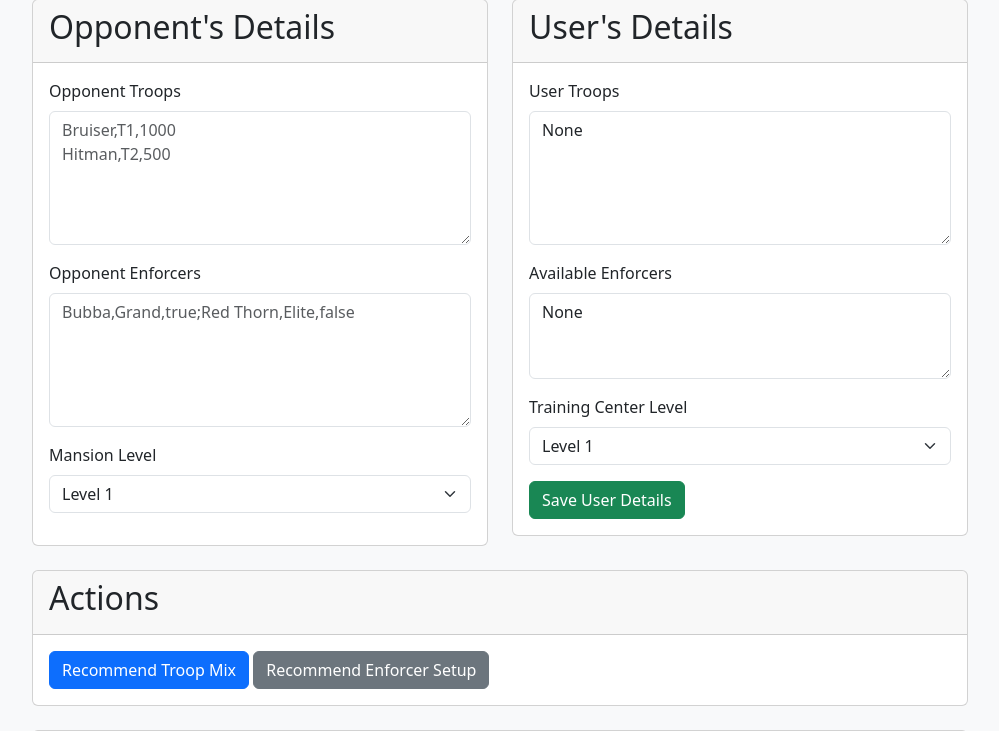
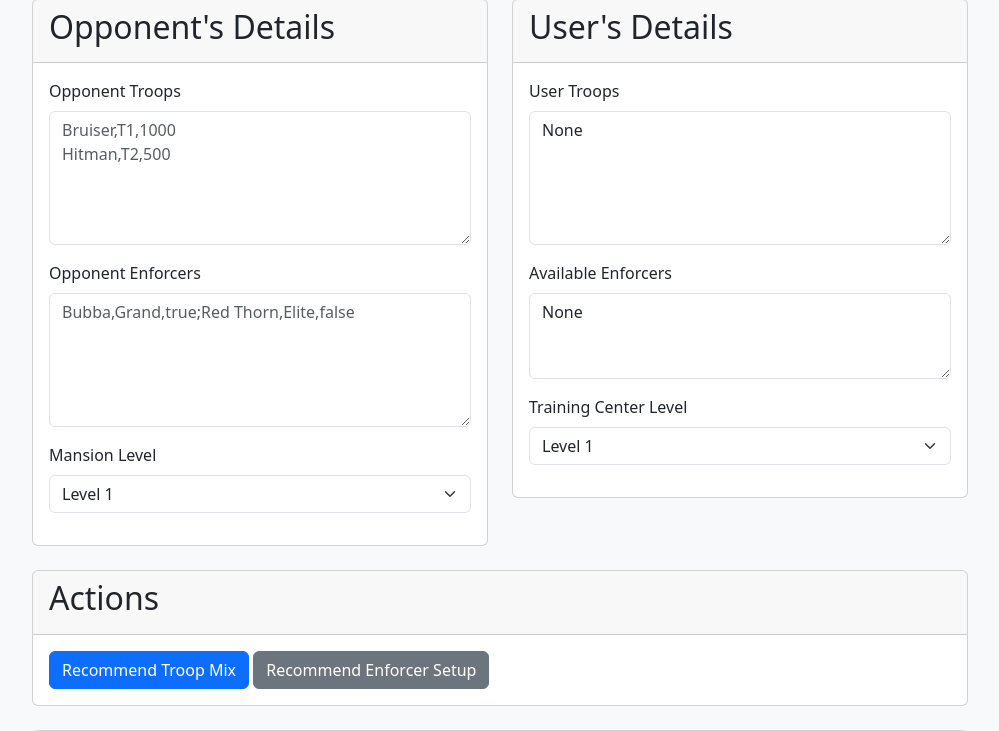
Before and after one commit to brewmarsh/tgm-calc, a Flask app: page / in a window 1280 px wide. Shown: the part 105-836 px from the top of the page, without its empty margins (140-1139 px from the left). Run offline with Flask 3, Linux system fonts and the light colour scheme; the visitor is signed in with stand-in values (Sample User, id 1).

Commit message:
fix: Remove duplicate user details section

```diff
--- a/templates/index.html
+++ b/templates/index.html
@@ -173,9 +173,6 @@
                     <option value="45">Star 20</option>
                 </select>
                     </div>
-                    {% if current_user.is_authenticated %}
-                    <button id="btn-save-user-details" class="btn btn-success">Save User Details</button>
-                    {% endif %}
                 </div>
             </div>
         </div>
```
Also changed, not shown: instance/users.db.
